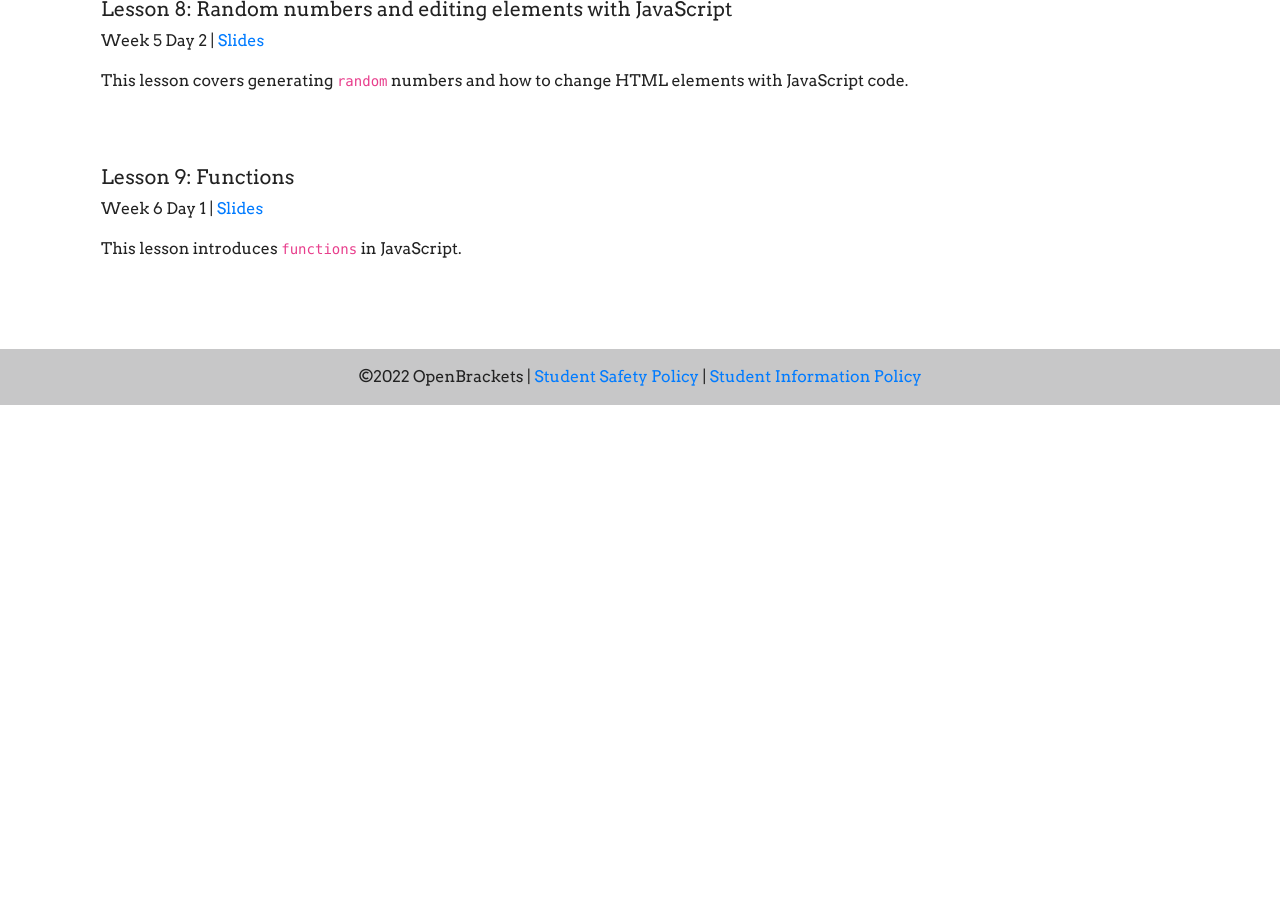
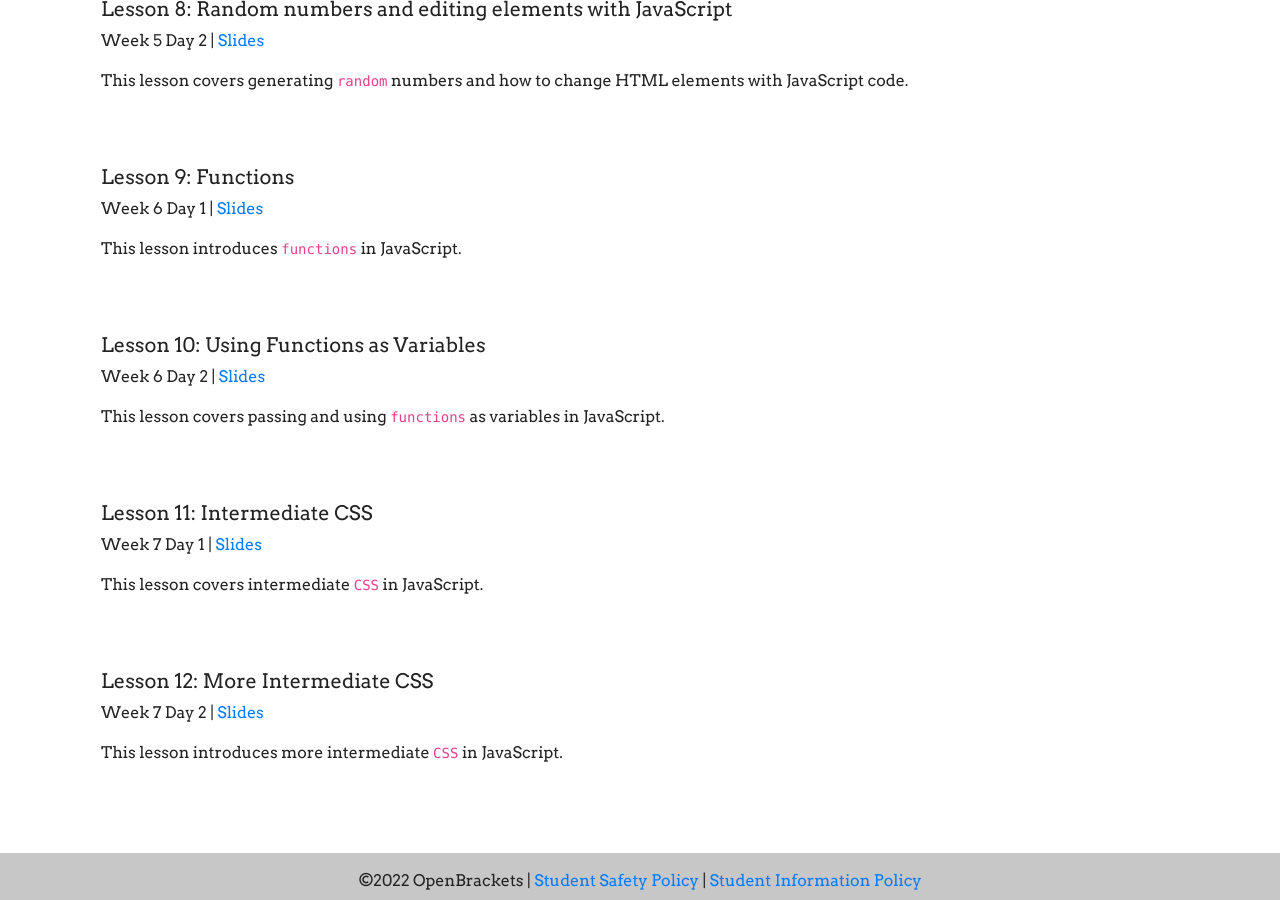
Before and after one commit to qpwoeirut/OpenBrackets-website, a Jekyll site: the page built from spring2022/intermediateWebDevelopment.html, in a window 1280 px wide and 900 px high, scrolled down 1556 px. Built offline with Jekyll 4.4.1, drawn with Linux system fonts in a browser that asks for light colours; before the commit the page ends 1961 px from its top, so only the background shows below that.

Commit message:
Add lesson 10, 11 and 12 to intermediateWebDevelopment

```diff
--- a/spring2022/intermediateWebDevelopment.html
+++ b/spring2022/intermediateWebDevelopment.html
@@ -114,8 +114,41 @@ navbarHighlight: spring2022
         <p>Week 6 Day 1 | <a
                 href="https://docs.google.com/presentation/d/1A9FCj3bUj93hTOWht2Jo_kLVl1b_LbsgZGKL3onGCbo"
                 target="_blank">Slides</a></p>
-        <p>This lesson introduces  <code>functions</code> in JavaScript.
+        <p>This lesson introduces <code>functions</code> in JavaScript.
         </p>
         <br>
     </div>
 </div>
+<div class="col-12 media">
+    <div class="media-body">
+        <h5 class="mt-0">Lesson 10: Using Functions as Variables</h5>
+        <p>Week 6 Day 2 | <a
+                href="https://docs.google.com/presentation/d/1VJ9Zni3uo3T5MDv3ZrXLbokpw9PB2PQGoyjSLVx9Vts"
+                target="_blank">Slides</a></p>
+        <p>This lesson covers passing and using <code>functions</code> as variables in JavaScript.
+        </p>
+        <br>
+    </div>
+</div>
+<div class="col-12 media">
+    <div class="media-body">
+        <h5 class="mt-0">Lesson 11: Intermediate CSS</h5>
+        <p>Week 7 Day 1 | <a
+                href="https://docs.google.com/presentation/d/1p1Vq6fe8-0C4_WdqwE4jIelT7X2dDYYRMhCRo8fm54k"
+                target="_blank">Slides</a></p>
+        <p>This lesson covers intermediate <code>CSS</code> in JavaScript.
+        </p>
+        <br>
+    </div>
+</div>
+<div class="col-12 media">
+    <div class="media-body">
+        <h5 class="mt-0">Lesson 12: More Intermediate CSS</h5>
+        <p>Week 7 Day 2 | <a
+                href="https://docs.google.com/presentation/d/1ZGAEaEiXPcHNvF2T93H6GZSiu0qe_hw3iGDwhAY5rl8"
+                target="_blank">Slides</a></p>
+        <p>This lesson introduces more intermediate <code>CSS</code> in JavaScript.
+        </p>
+        <br>
+    </div>
+</div>
```
